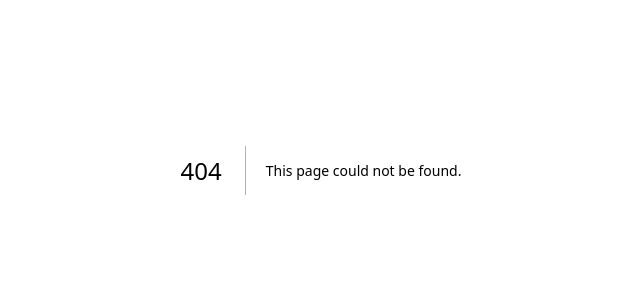
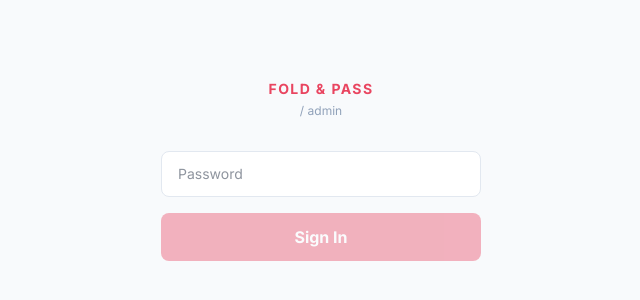
Before and after one commit to rochaib/storyble, a Next.js app: page /admin/login in a window 1280 px wide. Before the commit this address had no page. Shown: the part 230-530 px from the top of the page, without its empty margins (319-959 px from the left). Built offline with nearby package versions, Linux system fonts and the light colour scheme.

Commit message:
feat: admin login page and POST /admin/api/login

```diff
--- /dev/null
+++ b/app/admin/api/login/route.ts
@@ -0,0 +1,32 @@
+import { NextRequest, NextResponse } from 'next/server'
+import { verifyAdminPassword, createSessionToken } from '@/lib/auth'
+
+export async function POST(request: NextRequest) {
+  let body: unknown
+  try {
+    body = await request.json()
+  } catch {
+    return NextResponse.json({ error: 'Invalid request body' }, { status: 400 })
+  }
+
+  const { password } = body as Record<string, unknown>
+  if (typeof password !== 'string' || !password) {
+    return NextResponse.json({ error: 'Password required' }, { status: 400 })
+  }
+
+  const valid = await verifyAdminPassword(password)
+  if (!valid) {
+    return NextResponse.json({ error: 'Invalid password' }, { status: 401 })
+  }
+
+  const token = await createSessionToken()
+  const response = NextResponse.json({ ok: true })
+  response.cookies.set('admin_session', token, {
+    httpOnly: true,
+    secure: process.env.NODE_ENV === 'production',
+    sameSite: 'lax',
+    maxAge: 60 * 60 * 24, // 24h
+    path: '/',
+  })
+  return response
+}
--- /dev/null
+++ b/app/admin/login/page.tsx
@@ -0,0 +1,61 @@
+'use client'
+import { useState } from 'react'
+import { useRouter } from 'next/navigation'
+
+export default function AdminLoginPage() {
+  const router = useRouter()
+  const [password, setPassword] = useState('')
+  const [error, setError] = useState('')
+  const [loading, setLoading] = useState(false)
+
+  async function handleLogin(e: React.FormEvent) {
+    e.preventDefault()
+    if (!password) return
+    setLoading(true)
+    setError('')
+    try {
+      const res = await fetch('/admin/api/login', {
+        method: 'POST',
+        headers: { 'Content-Type': 'application/json' },
+        body: JSON.stringify({ password }),
+      })
+      const data = await res.json()
+      if (!res.ok) { setError(data.error ?? 'Login failed'); return }
+      router.push('/admin')
+    } catch (err) {
+      console.error('Admin login failed:', err)
+      setError('Something went wrong')
+    } finally {
+      setLoading(false)
+    }
+  }
+
+  return (
+    <main className="min-h-screen bg-slate-50 flex items-center justify-center px-6">
+      <div className="w-full max-w-xs">
+        <div className="text-center mb-8">
+          <p className="text-[#e94560] font-bold tracking-widest text-sm uppercase">Fold &amp; Pass</p>
+          <p className="text-slate-400 text-xs mt-1">/ admin</p>
+        </div>
+        <form onSubmit={handleLogin} className="flex flex-col gap-4">
+          <input
+            type="password"
+            value={password}
+            onChange={e => setPassword(e.target.value)}
+            placeholder="Password"
+            autoComplete="current-password"
+            className="w-full py-3 px-4 rounded-lg border border-slate-200 bg-white text-slate-800 text-sm outline-none focus:border-[#e94560]"
+          />
+          {error && <p className="text-red-500 text-sm" role="alert">{error}</p>}
+          <button
+            type="submit"
+            disabled={!password || loading}
+            className="py-3 rounded-lg bg-[#e94560] text-white font-bold hover:bg-[#c73652] disabled:opacity-40 disabled:cursor-not-allowed transition-colors"
+          >
+            {loading ? 'Signing in…' : 'Sign In'}
+          </button>
+        </form>
+      </div>
+    </main>
+  )
+}
```
